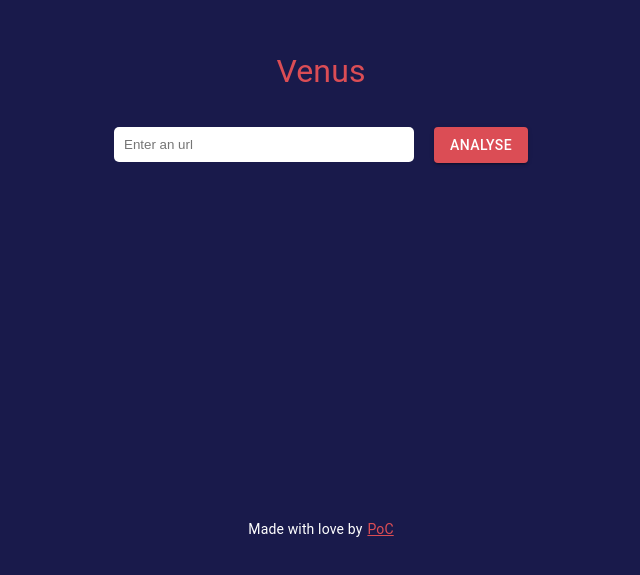
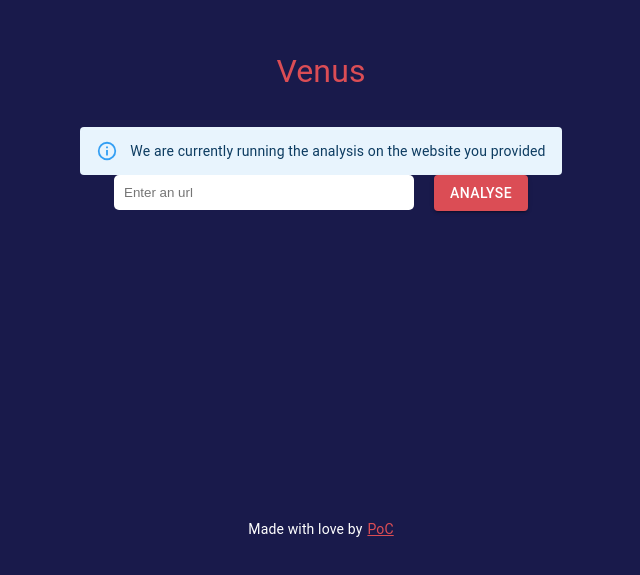
Before and after one commit to PoCInnovation/AI4UX, a React (Create React App) app in the folder front/: page / in a window 1280 px wide. Shown: the part 223-798 px from the top of the page, without its empty margins (319-959 px from the left). Built offline with nearby package versions, Linux system fonts and the light colour scheme.

Commit message:
*front: Call function

```diff
--- a/front/src/App.js
+++ b/front/src/App.js
@@ -55,6 +55,7 @@ function App() {
         marginTop: "30vh",
     }
     async function handleAnalyse() {
+        console.log((await ApiSDK.getAll(url)));
         if (url.length === 0 || (await ApiSDK.checkURL(url, false)) === false) {
             setAlert(true)
             setTimeout(function(){ setAlert(false); }, 3000);
@@ -71,7 +72,7 @@ function App() {
             <div style={analyse === true ? {} : defaultApp}>
                 <p style={analyse === true ? titleAlign : defaultTitle}>{pageName}</p>
                 {
-                    analyse === true ? <Analyze url={url}/> : <div/>
+                    analyse === true ? <Analyze url={url}/> : <Alert severity="info">We are currently running the analysis on the website you provided</Alert>
                 }
                 <div style={analyse === true ? inputAlign : {}}>
                     <input type="text" placeholder="Enter an url" onChange={event => {setURL(event.target.value)}} style={defaultInput}/>
--- a/front/src/services/apiSDK.js
+++ b/front/src/services/apiSDK.js
@@ -92,6 +92,7 @@ class ApiSDK {
 
     async getAll(url) {
         const res = await this.requester.get(`/model/train?url=${url}`)
+        return res.data;
     }
 }
 
```
